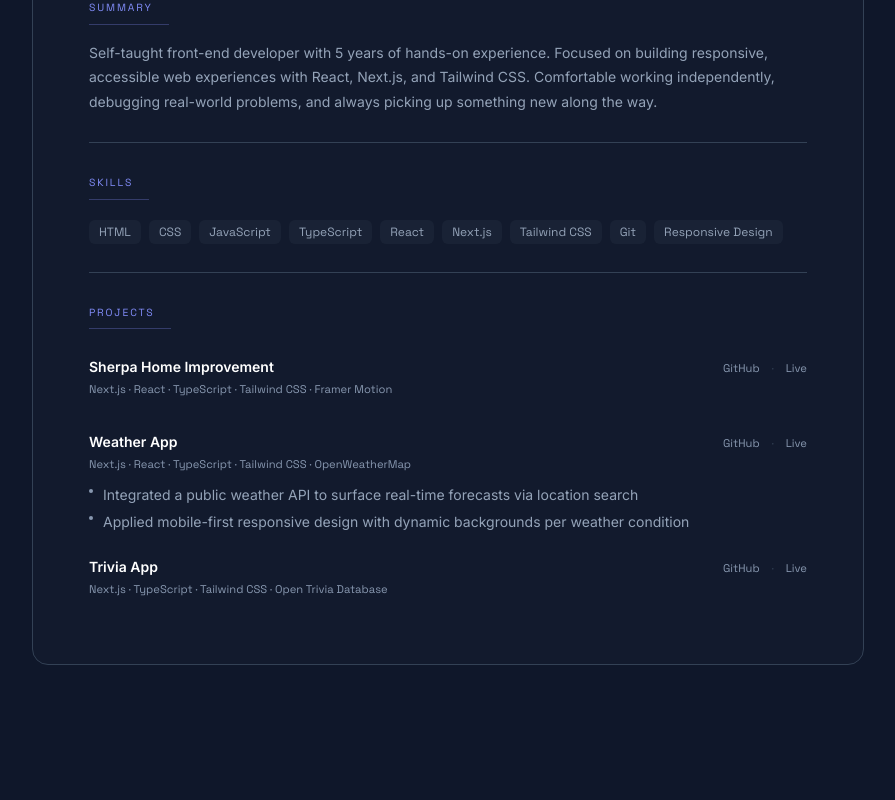
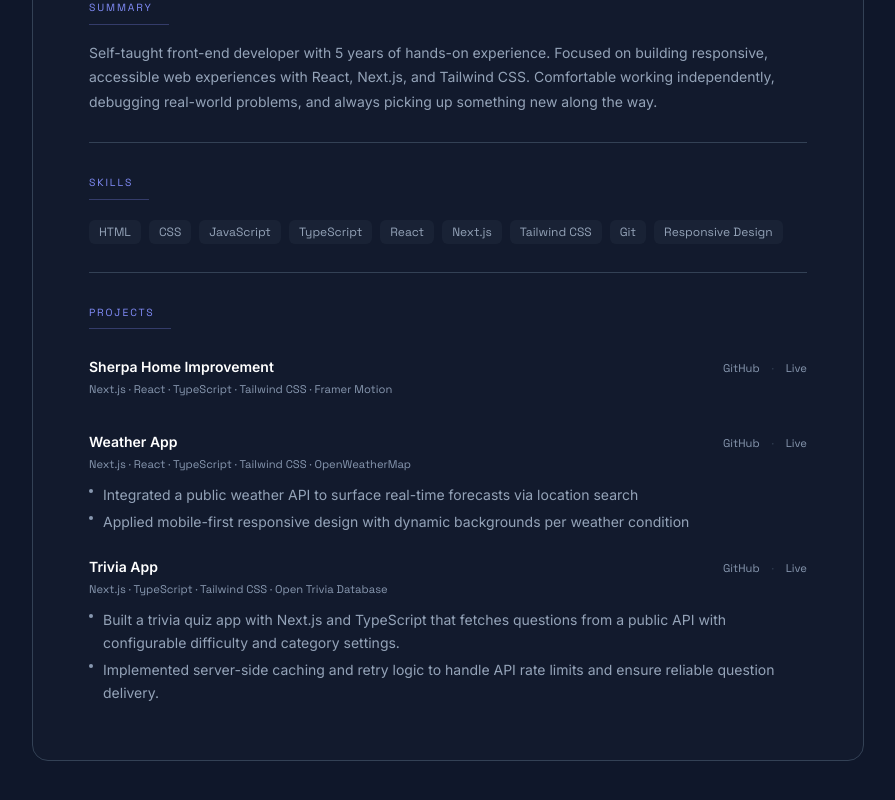
Before and after one commit to ysherpa3/personal-portfolio, a Next.js app: page /resume in a window 1280 px wide. Shown: the part 302-1102 px from the top of the page, without its empty margins (192-1087 px from the left). Before the commit the page ends 1007 px from the top, so only its background shows below. Built offline with nearby package versions, Linux system fonts and the light colour scheme; no server answers.

Commit message:
Update page.tsx

```diff
--- a/app/resume/page.tsx
+++ b/app/resume/page.tsx
@@ -4,17 +4,17 @@
 import Link from "next/link";
 
 const highlights: Record<string, string[]> = {
-  "Quiz App": [
-    "Fetched questions from the Open Trivia Database API across multiple categories with score tracking and per-answer feedback",
-    "Practised React state management and reusable component composition",
+  "Sherpa Home Improvement App": [
+    "Built and deployed a contractor lead-gen site using Next.js, Tailwind CSS, and Framer Motion.",
+    "Added interactive before/after image slider, lightbox gallery, and validated contact form.",
   ],
   "Weather App": [
     "Integrated a public weather API to surface real-time forecasts via location search",
     "Applied mobile-first responsive design with dynamic backgrounds per weather condition",
   ],
-  "Recipe Finder": [
-    "Connected to a food API for ingredient-based search, result browsing, and saved favourites",
-    "Reinforced REST API integration and accessible UI layout patterns",
+  "Trivia App": [
+    "Built a trivia quiz app with Next.js and TypeScript that fetches questions from a public API with configurable difficulty and category settings.",
+    "Implemented server-side caching and retry logic to handle API rate limits and ensure reliable question delivery.",
   ],
 };
 
```
